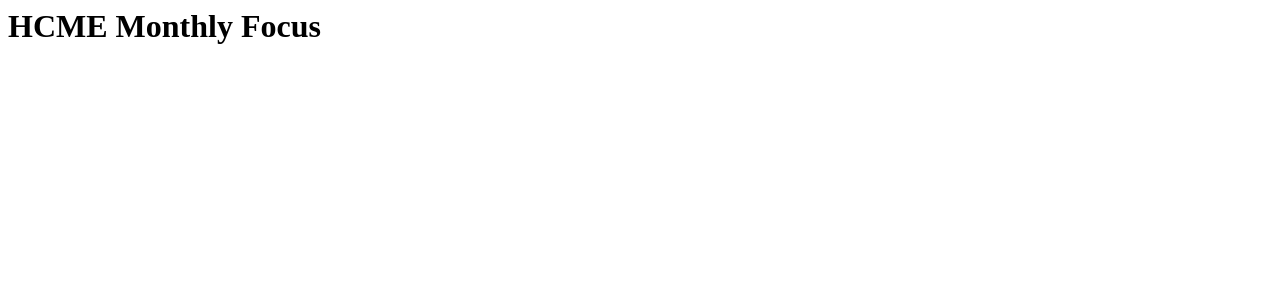
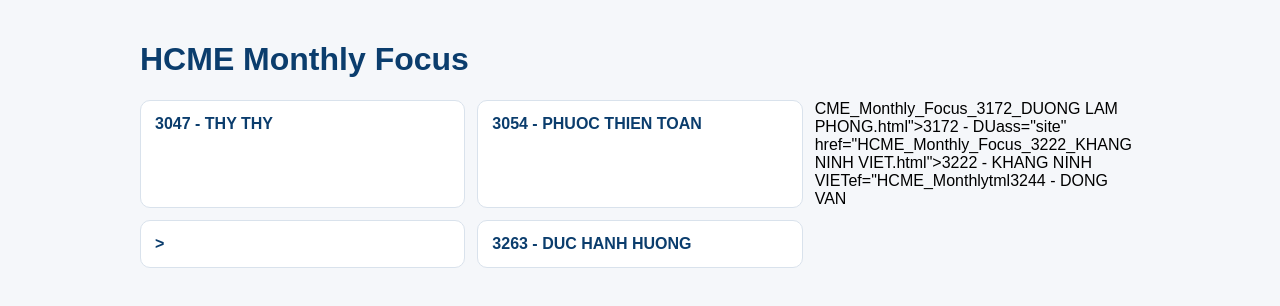
Before and after one commit to vphcme/HCME_Monthly-Focus, a plain HTML site: page index.html in a window 1280 px wide. Drawn offline with Linux system fonts and the light colour scheme.

Commit message:
Update index.html

```diff
--- a/index.html
+++ b/index.html
@@ -1,12 +1,65 @@
+<!DOCTYPE html>
+<html lang="vi">
+<head>
+<meta charset="utf-8">
+<meta name="viewport" content="width=device-width,initial-scale=1">
+<title>HCME Monthly Focus</title>
+
+<style>
+body{
+    font-family:Arial,sans-serif;
+    max-width:1000px;
+    margin:auto;
+    padding:20px;
+    background:#f5f7fa;
+}
+h1{
+    color:#0B3D6D;
+}
+.grid{
+    display:grid;
+    grid-template-columns:repeat(auto-fill,minmax(280px,1fr));
+    gap:12px;
+}
+.site{
+    display:block;
+    padding:14px;
+    border:1px solid #d9e2ec;
+    border-radius:10px;
+    background:white;
+    text-decoration:none;
+    color:#0B3D6D;
+    font-weight:700;
+}
+.site:hover{
+    background:#eef5ff;
+}
+</style>
+</head>
+
+<body>
+
 <h1>HCME Monthly Focus</h1>
 
-<a href="HCME_Monthly_Focus_3002_HOANG PH3002 - HOANG PHONG
-</a>
+<div class="grid">
 
-<a href="HCME_Monthly_Focus_G CHUONG.html
-3045 - HOANG CHUONG
-</a>
+<a class="site" href="HCME_Monthly_Focus_3002_HOANGG PHONG</a>
 
-<a href="HCME_Monthly_Focus_3334_MINH HUNG DA
-3334 - MINH HUNG DA LAT
-</a>
+<a class="site" href="HCME_Monthly_Focus_300l3005 - LIEN KET QUOC TE</a>
+
+<a class="site" href="HCME_Monthly_Focus_3037_THAO THANH</a>
+
+<a class="site" href="HCME_Monthly_Focus_3044044 - TAN KHOI NGUYEN</a>
+
+<a class="site" href="HCME_Monthly_Focus_3045_HOANG CHUONGNG</a>
+
+<a class="site" href="HCME_Monthly_Focus_3047_THY THY.html">3047 - THY THY</a"HCME_Monthly_Focusml3049 - DONG HOA PHAT</a>
+
+<a class="site" href="HCME_Monthly_Focus_3054_PHUOC THIEN TOAN.html">3054 - PHUOC THIEN TOAN</a>
+CME_Monthly_Focus_3172_DUONG LAM PHONG.html">3172 - DUass="site" href="HCME_Monthly_Focus_3222_KHANG NINH VIET.html">3222 - KHANG NINH VIETef="HCME_Monthlytml3244 - DONG VAN</a>
+
+<a class="site" href="HCME_Monthly_Focus_3257_HAI THIEN LONG.html">>
+
+<a class="site" href="HCME_Monthly_Focus_3263_DUC HANH HUONG.html">3263 - DUC HANH HUONG<f="HCME_Monthly_Focus - DAT LOI</a>
+
+<a class
```
